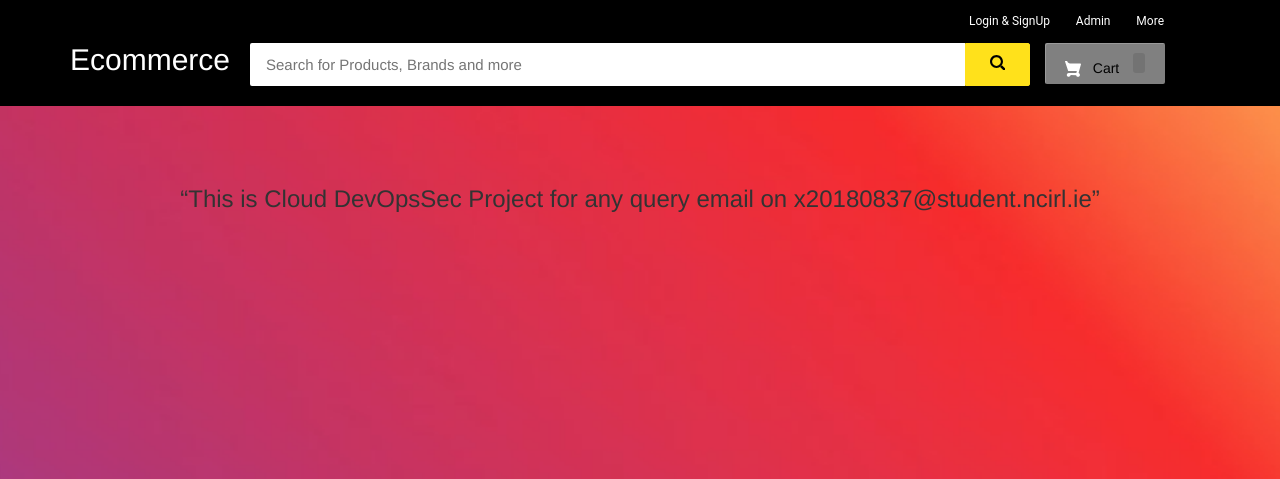
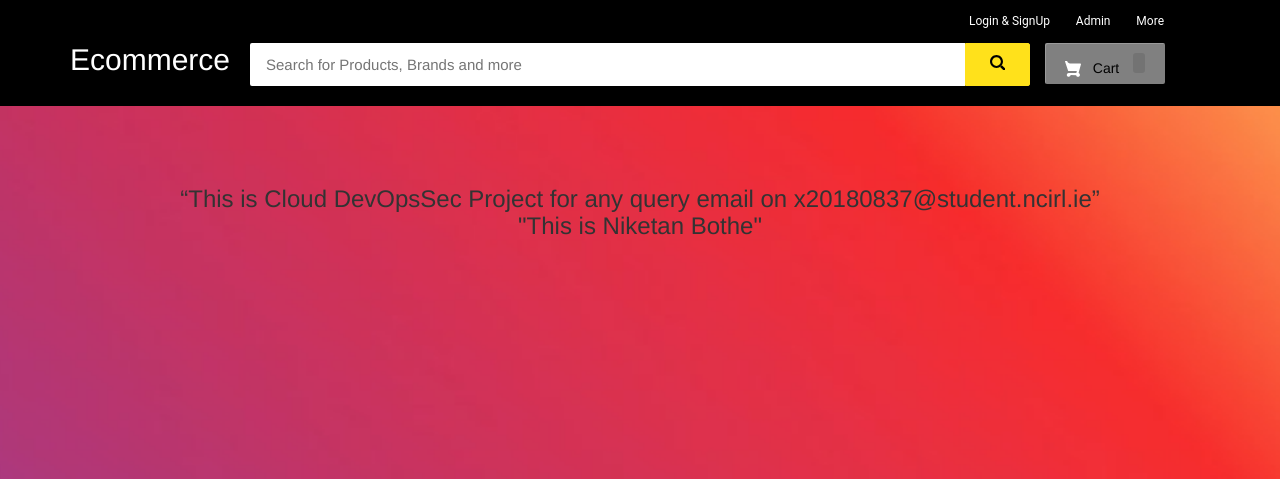
Before and after one commit to niketanbothe01/x20180837DevOpsFinal, a Django app: page /aboutus in a window 1280 px wide. Shown: the top 479 px of the page. Run offline with Django 3.2, Linux system fonts and the light colour scheme; some libraries are stand-ins or nearby versions.

Commit message:
About page is update

```diff
--- a/templates/ecom/aboutus.html
+++ b/templates/ecom/aboutus.html
@@ -31,7 +31,7 @@
     {% include "ecom/navbar.html" %}
   {%endif%}
   <br><br><br>
-<h3 style="text-align:center;">“This is Cloud DevOpsSec Project for any query email on x20180837@student.ncirl.ie” </h3>
+<h3 style="text-align:center;">“This is Cloud DevOpsSec Project for any query email on x20180837@student.ncirl.ie” <br> "This is Niketan Bothe" </h3>
 <br><br><br><br><br><br><br><br><br><br><br><br><br><br><br><br><br><br>
   {% include "ecom/footer.html" %}
 </body>
```
